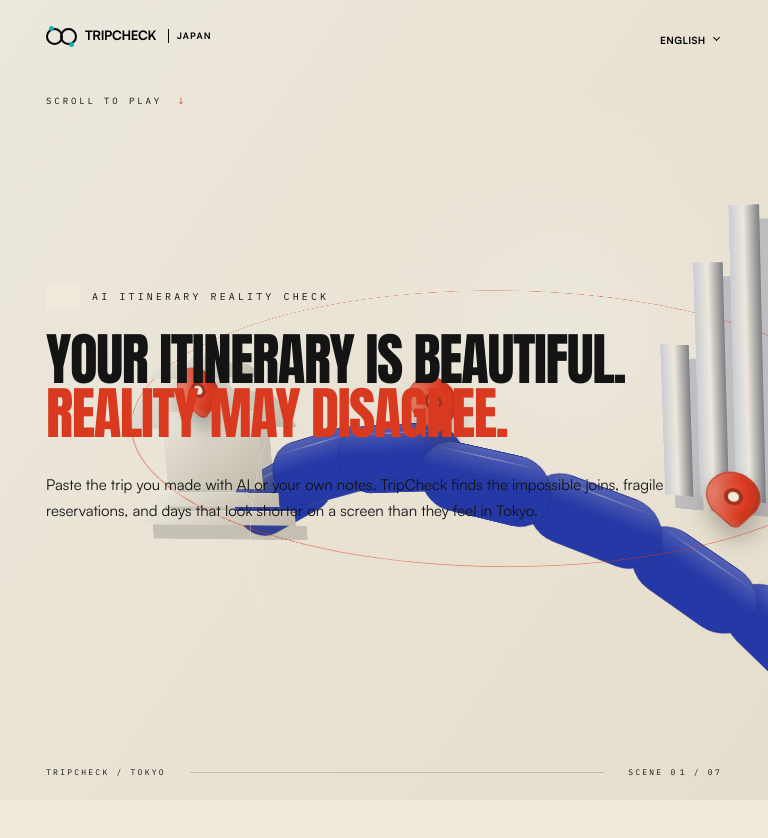
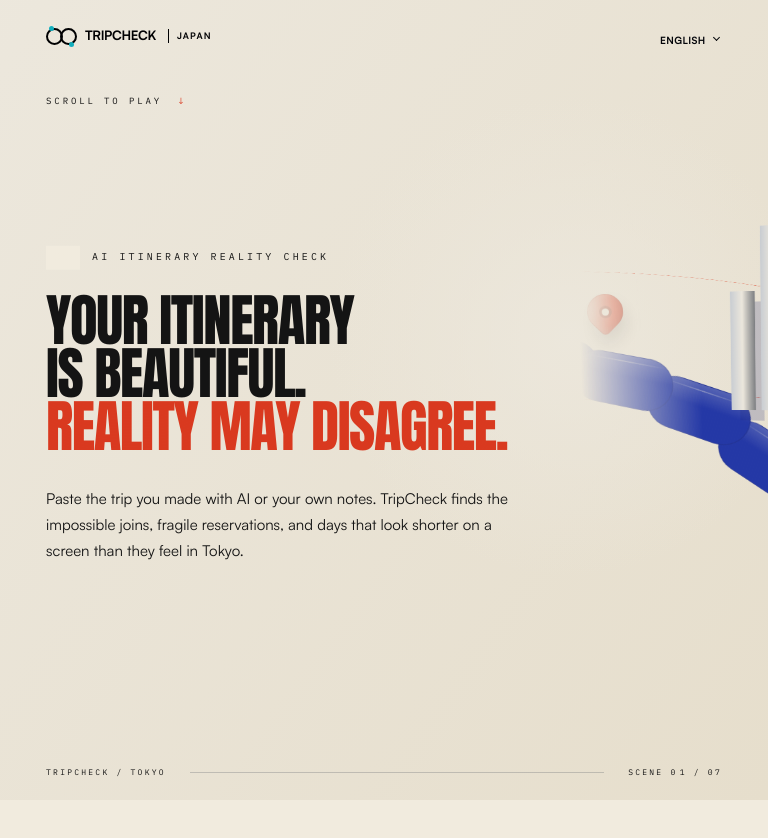
Before and after one commit to syoukim2003110-maker/tripcheck, a Next.js app: page / in a window 768 px wide. Shown: the top 838 px of the page. Built offline with nearby package versions, Linux system fonts and the light colour scheme; a web font is replaced by a local one.

Commit message:
Polish phase one responsive composition

```diff
--- a/app/globals.css
+++ b/app/globals.css
@@ -2360,8 +2360,9 @@ select:focus-visible {
 }
 
 .cinema-stage[data-scene="1"] .film-world {
-  --world-origin-x: -42%;
+  --world-origin-x: -18%;
   --world-origin-y: -60%;
+  mask-image: linear-gradient(90deg, transparent 0 52%, var(--ink) 72%);
 }
 
 .film-orbit {
@@ -2743,7 +2744,10 @@ select:focus-visible {
 
 .film-copy-hero h1 {
   font-size: clamp(3.2rem, 7.4vw, 8.5rem);
-}
+  max-width: 62vw;
+}
+
+.film-copy-hero .film-body { max-width: 50vw; }
 
 .experience[data-locale="ja"] .film-copy :is(h1, h2),
 .experience[data-locale="ko"] .film-copy :is(h1, h2),
@@ -2988,7 +2992,7 @@ select:focus-visible {
 }
 
 .answer-row > span { font-family: var(--font-mono), monospace; font-size: 10px; }
-.answer-row h3 { font-size: clamp(var(--s5), 3vw, 4var(--s1)); font-weight: 500; letter-spacing: -0.025em; line-height: 1.18; margin: 0; }
+.answer-row h3 { font-size: clamp(1.5rem, 3vw, 2.75rem); font-weight: 500; letter-spacing: -0.025em; line-height: 1.18; margin: 0; }
 .answer-row p { font-size: var(--s4); line-height: 1.75; margin: 0; max-width: 65ch; }
 
 /* Stage 1 — production tokens and typography applied to the live product. */
@@ -3078,15 +3082,36 @@ select:focus-visible {
   right: auto;
 }
 
+@media (min-width: 721px) and (max-width: 1023px) {
+  .film-world {
+    transform:
+      translate3d(calc(var(--world-origin-x) + var(--world-x)), calc(var(--world-origin-y) + var(--world-y)), 0)
+      scale(calc(var(--world-scale) * 0.76))
+      rotateX(var(--world-rotate-x))
+      rotateY(var(--world-rotate-y))
+      rotateZ(var(--world-rotate-z));
+  }
+
+  .cinema-stage[data-scene="1"] .film-world {
+    --world-origin-x: -30%;
+    --world-origin-y: -70%;
+    mask-image: linear-gradient(90deg, transparent 0 50%, var(--ink) 68%);
+  }
+
+  .film-copy-hero h1 { max-width: 68vw; }
+  .film-copy-hero .film-body { max-width: 62vw; }
+}
+
 @media (max-width: 720px) {
   .cinema-scroll { height: 690svh; }
   .film-world { height: 620px; transform: translate3d(calc(var(--world-origin-x) + var(--world-x)), calc(var(--world-origin-y) + var(--world-y)), 0) scale(calc(var(--world-scale) * 0.62)) rotateX(var(--world-rotate-x)) rotateY(var(--world-rotate-y)) rotateZ(var(--world-rotate-z)); width: 920px; }
-  .cinema-stage[data-scene="1"] .film-world { --world-origin-x: -44%; --world-origin-y: -90%; }
+  .cinema-stage[data-scene="1"] .film-world { --world-origin-x: -44%; --world-origin-y: -90%; mask-image: none; }
   .film-copy { justify-content: flex-end; padding: var(--s8) var(--page-pad) calc(var(--s9) - var(--s2)); }
   .film-copy-left,
   .film-copy-right,
   .film-copy-center { align-items: flex-start; text-align: left; }
   .film-copy :is(h1, h2) { font-size: clamp(54px, 15vw, 82px); line-height: 0.94; max-width: 100%; }
+  .film-copy-hero .film-body { max-width: 65ch; }
   .film-heading-secondary { font-size: clamp(48px, 13vw, 72px) !important; max-width: 100% !important; }
   .film-copy-repair h2 { font-size: clamp(39px, 10.5vw, 58px) !important; max-width: 100% !important; }
   .experience[data-locale="ja"] .film-copy :is(h1, h2),
--- a/package.json
+++ b/package.json
@@ -15,7 +15,6 @@
   },
   "dependencies": {
     "@fontsource/anton": "5.2.7",
-    "@fontsource/archivo-black": "^5.2.8",
     "@fontsource/dela-gothic-one": "^5.2.7",
     "@fontsource/ibm-plex-mono": "5.2.7",
     "@fontsource/noto-sans-jp": "^5.2.9",
```
